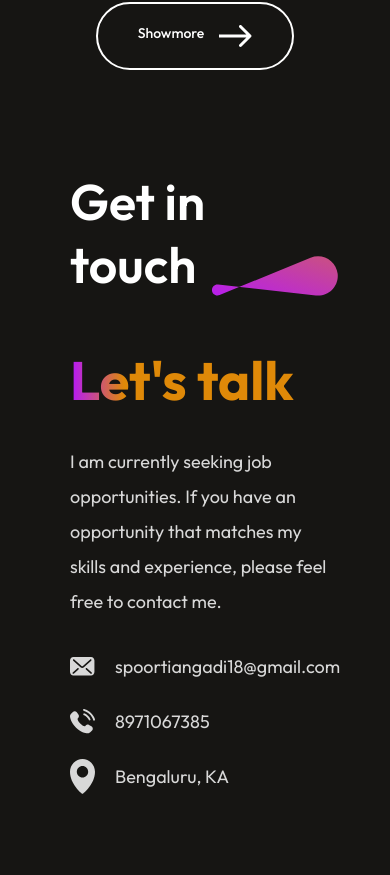
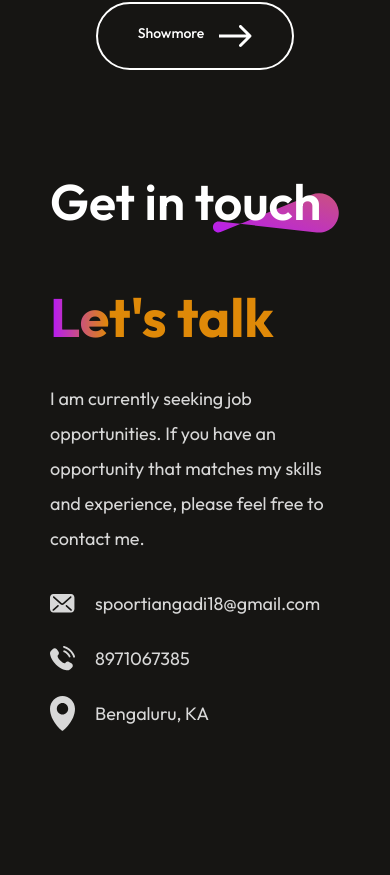
Before and after one commit to TechSpoorti/Portfolio, a React (Create React App) app: page / in a window 390 px wide. Shown: the part 5769-6644 px from the top of the page. Built offline with nearby package versions, Linux system fonts and the light colour scheme.

Commit message:
Your commit message

```diff
--- a/src/Components/Contact/Contact.css
+++ b/src/Components/Contact/Contact.css
@@ -111,7 +111,7 @@ font-size: 22px;
 @media(max-width:768px){
 .contact{
     gap: 50px;
-    margin: 50px 70px ;
+    margin: 50px 50px ;
     align-items: start;
 
 }
--- a/src/Hero.jsx
+++ b/src/Hero.jsx
@@ -11,7 +11,8 @@ const Hero = () => {
         <div className="her-action">
           <div className="hero-connect"><AnchorLink className='anchor-link' offset={50} href='#contact'>Connect with me</AnchorLink></div>
           <div className="hero-resume">
-          <a href="/Spoorti-Resume.pdf" target="_blank" rel="noopener noreferrer">My resume</a>
+          <a href="/Spoorti-Resume.pdf" target="_blank" rel="noopener noreferrer" download>My resume</a>
+
         </div>
         </div>
 
```
